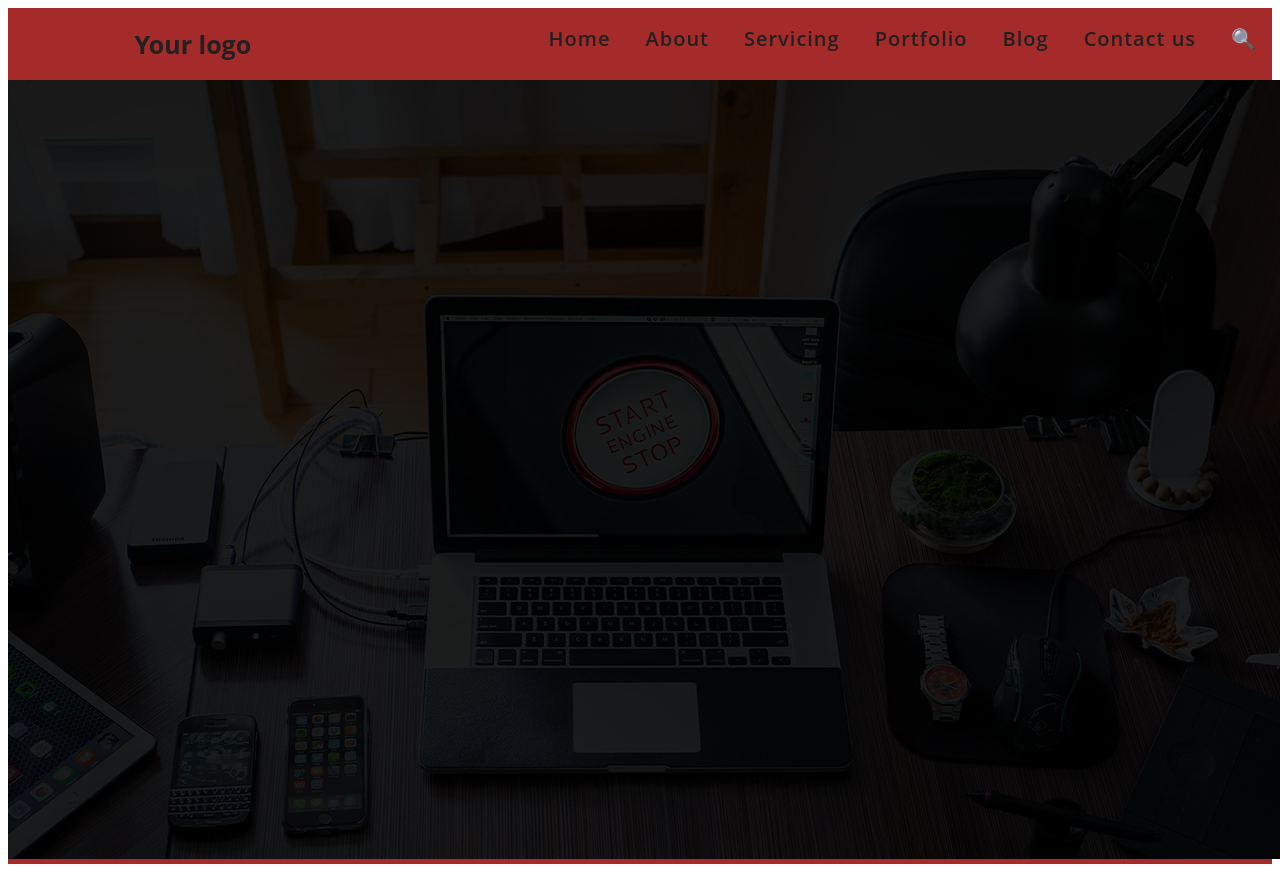
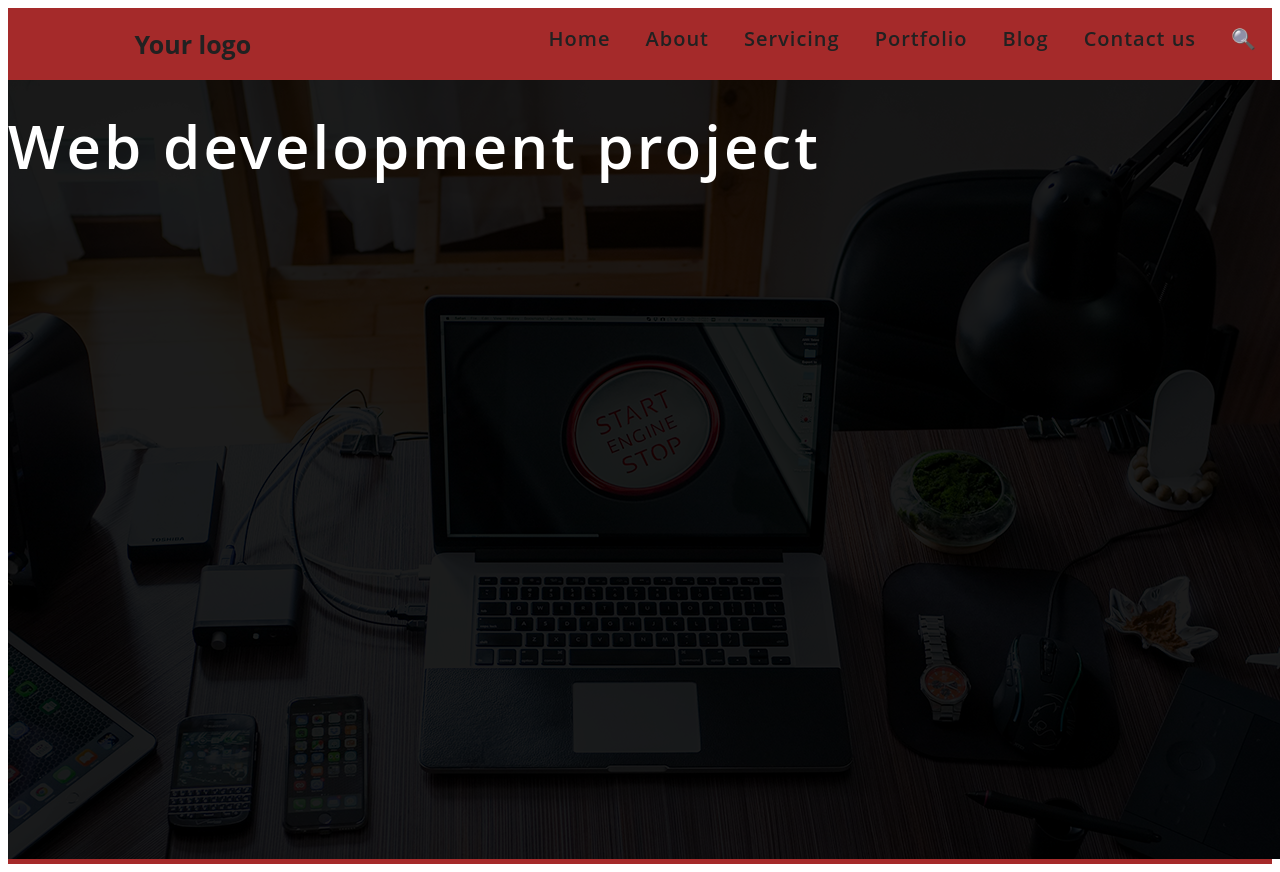
Before and after one commit to VladLowLvL/PlanProject, a website: page index.html in a window 1280 px wide. Shown: the top 872 px of the page. Drawn offline with Linux system fonts and the light colour scheme.

Commit message:
tekst commit

```diff
--- a/index.html
+++ b/index.html
@@ -44,8 +44,8 @@
       </div>
 
       <div class="header-image">
-        <span class="main-text-in-header"></span>
-        <img src="./img/rectangle_1_4598.png" width="1400px" height="779px">
+        <p class="main-text-in-header">Web development project</p>
+        <img src="./img/rectangle_1_4598.png" class="img-header" width="1400px" height="779px">
       </div>
     </header>
   </div>
--- a/styles.css
+++ b/styles.css
@@ -40,6 +40,9 @@ a {
 }
 
 .main-text-in-header {
+  display: block;
+
+  position: absolute;
   font-size: 60px;
   line-height: 12px;
   font-weight: 600;
```
